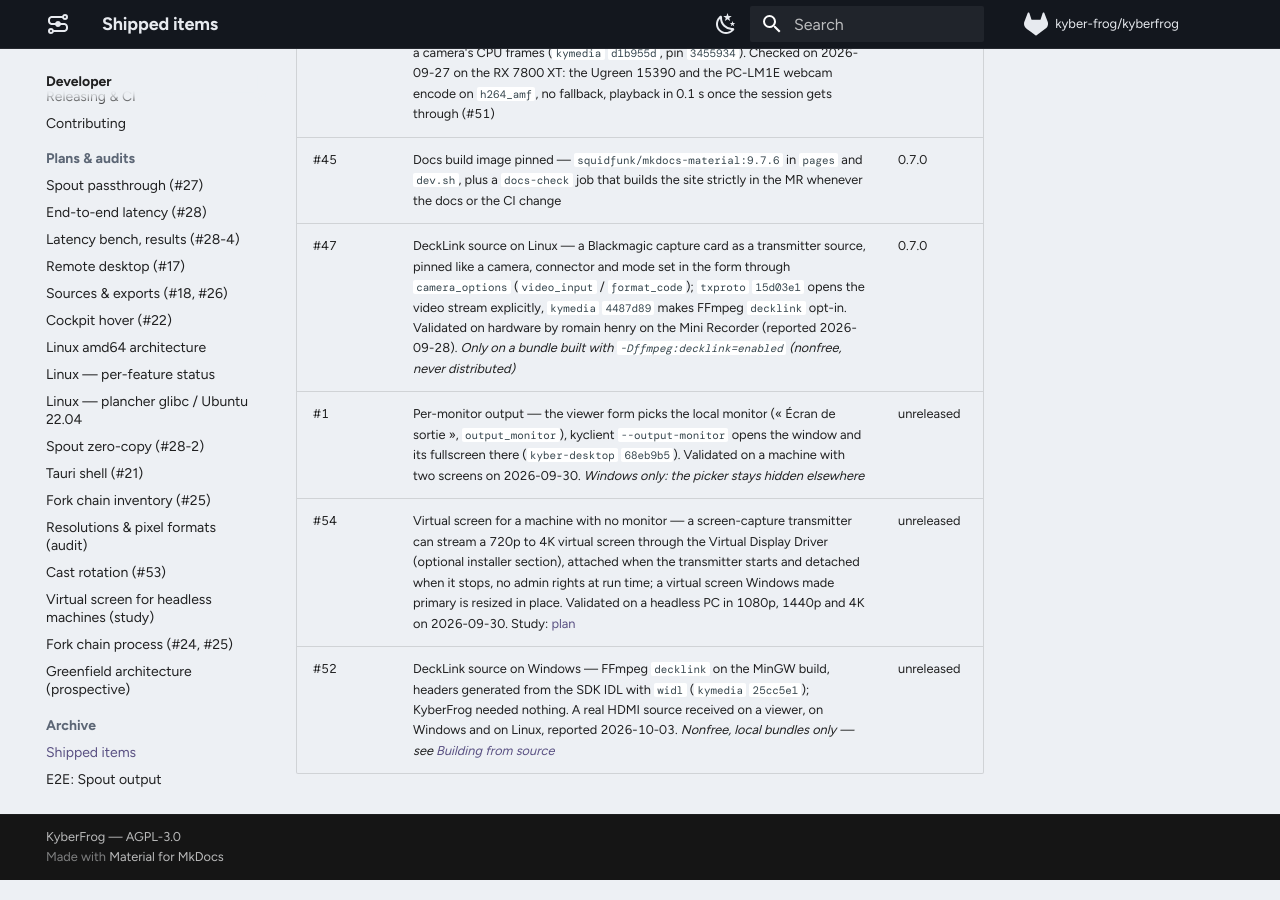
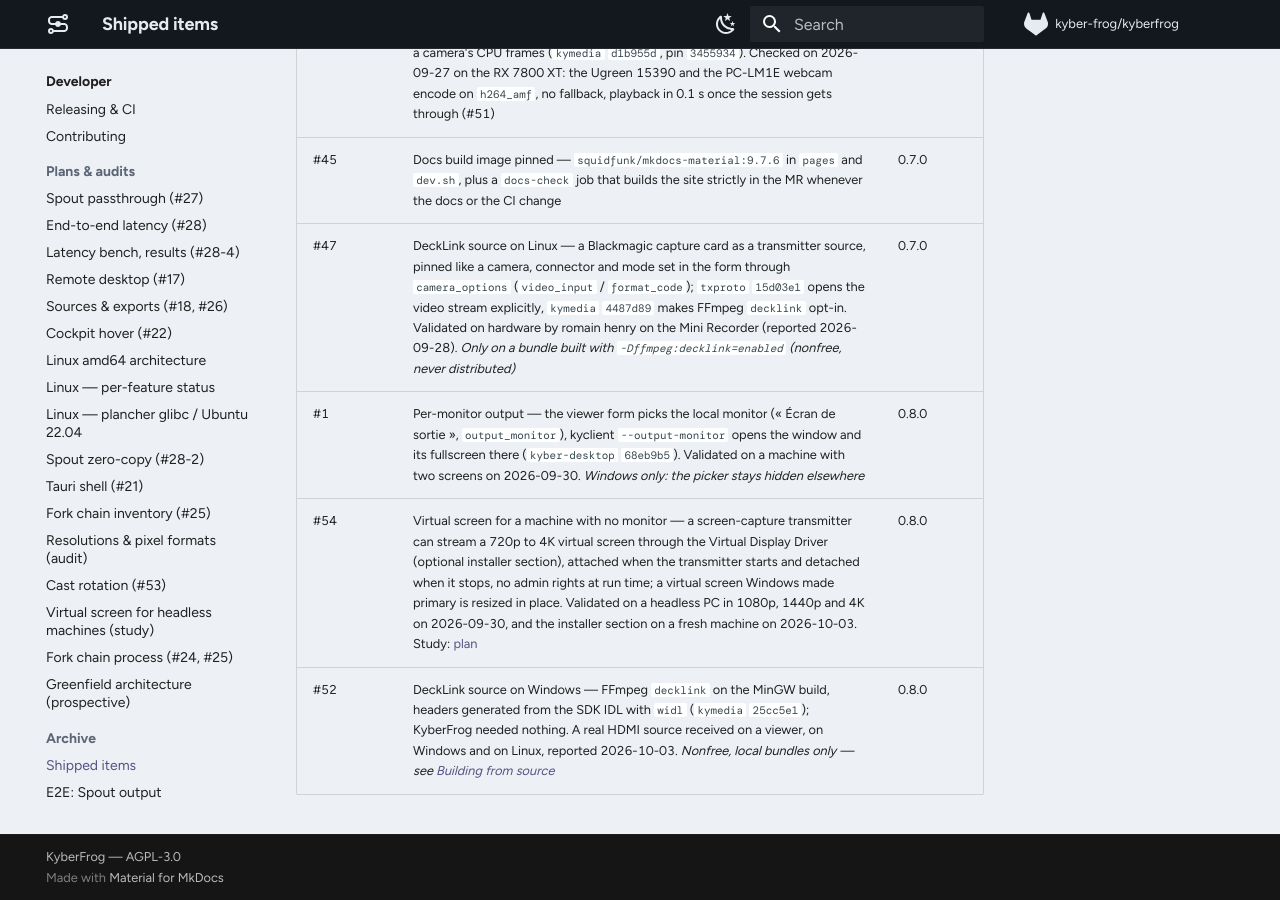
Before and after one commit to CollectiFrog/KyberFrog, an MkDocs documentation site: the page built from docs/dev/backlog-archive.md, in a window 1280 px wide and 900 px high, scrolled down 3029 px. Built offline with MkDocs 1.6.1 and Material for MkDocs 9.7.7, drawn with Linux system fonts in a browser that asks for light colours; comment, search, counter and statistics services are not loaded.

Commit message:
docs(changelog): 0.8.0 — 2026-10-03
#1, #52 and #54 archived under 0.8.0; the virtual screen's installer
section checked on a fresh machine.

Co-Authored-By: Claude Opus 5.5 <noreply@anthropic.com>

```diff
--- a/docs/dev/backlog-archive.md
+++ b/docs/dev/backlog-archive.md
@@ -48,6 +48,6 @@ foundation items shipped across the 0.1.0 → 0.3.0 series.
 | #48-A | GPU encoder for capture sources — `format=nv12` ahead of AMF / NVENC for a camera's CPU frames (`kymedia` `d1b955d`, pin `3455934`). Checked on 2026-09-27 on the RX 7800 XT: the Ugreen 15390 and the PC-LM1E webcam encode on `h264_amf`, no fallback, playback in 0.1 s once the session gets through (#51) | 0.7.0 |
 | #45 | Docs build image pinned — `squidfunk/mkdocs-material:9.7.6` in `pages` and `dev.sh`, plus a `docs-check` job that builds the site strictly in the MR whenever the docs or the CI change | 0.7.0 |
 | #47 | DeckLink source on Linux — a Blackmagic capture card as a transmitter source, pinned like a camera, connector and mode set in the form through `camera_options` (`video_input` / `format_code`); `txproto` `15d03e1` opens the video stream explicitly, `kymedia` `4487d89` makes FFmpeg `decklink` opt-in. Validated on hardware by romain henry on the Mini Recorder (reported 2026-09-28). *Only on a bundle built with `-Dffmpeg:decklink=enabled` (nonfree, never distributed)* | 0.7.0 |
-| #1 | Per-monitor output — the viewer form picks the local monitor (« Écran de sortie », `output_monitor`), kyclient `--output-monitor` opens the window and its fullscreen there (`kyber-desktop` `68eb9b5`). Validated on a machine with two screens on 2026-09-30. *Windows only: the picker stays hidden elsewhere* | unreleased |
-| #54 | Virtual screen for a machine with no monitor — a screen-capture transmitter can stream a 720p to 4K virtual screen through the Virtual Display Driver (optional installer section), attached when the transmitter starts and detached when it stops, no admin rights at run time; a virtual screen Windows made primary is resized in place. Validated on a headless PC in 1080p, 1440p and 4K on 2026-09-30. Study: [plan](plan-virtual-display.md) | unreleased |
-| #52 | DeckLink source on Windows — FFmpeg `decklink` on the MinGW build, headers generated from the SDK IDL with `widl` (`kymedia` `25cc5e1`); KyberFrog needed nothing. A real HDMI source received on a viewer, on Windows and on Linux, reported 2026-10-03. *Nonfree, local bundles only — see [Building from source](building.md#sous-windows-52)* | unreleased |
+| #1 | Per-monitor output — the viewer form picks the local monitor (« Écran de sortie », `output_monitor`), kyclient `--output-monitor` opens the window and its fullscreen there (`kyber-desktop` `68eb9b5`). Validated on a machine with two screens on 2026-09-30. *Windows only: the picker stays hidden elsewhere* | 0.8.0 |
+| #54 | Virtual screen for a machine with no monitor — a screen-capture transmitter can stream a 720p to 4K virtual screen through the Virtual Display Driver (optional installer section), attached when the transmitter starts and detached when it stops, no admin rights at run time; a virtual screen Windows made primary is resized in place. Validated on a headless PC in 1080p, 1440p and 4K on 2026-09-30, and the installer section on a fresh machine on 2026-10-03. Study: [plan](plan-virtual-display.md) | 0.8.0 |
+| #52 | DeckLink source on Windows — FFmpeg `decklink` on the MinGW build, headers generated from the SDK IDL with `widl` (`kymedia` `25cc5e1`); KyberFrog needed nothing. A real HDMI source received on a viewer, on Windows and on Linux, reported 2026-10-03. *Nonfree, local bundles only — see [Building from source](building.md#sous-windows-52)* | 0.8.0 |
```
Also changed, not shown: CHANGELOG.md (+3 -2 lines).
